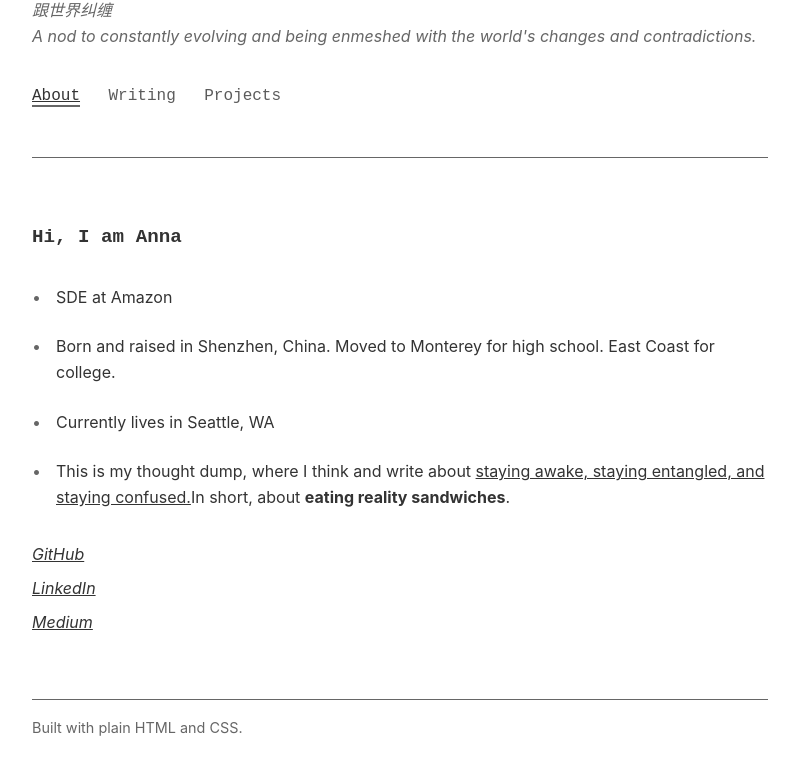
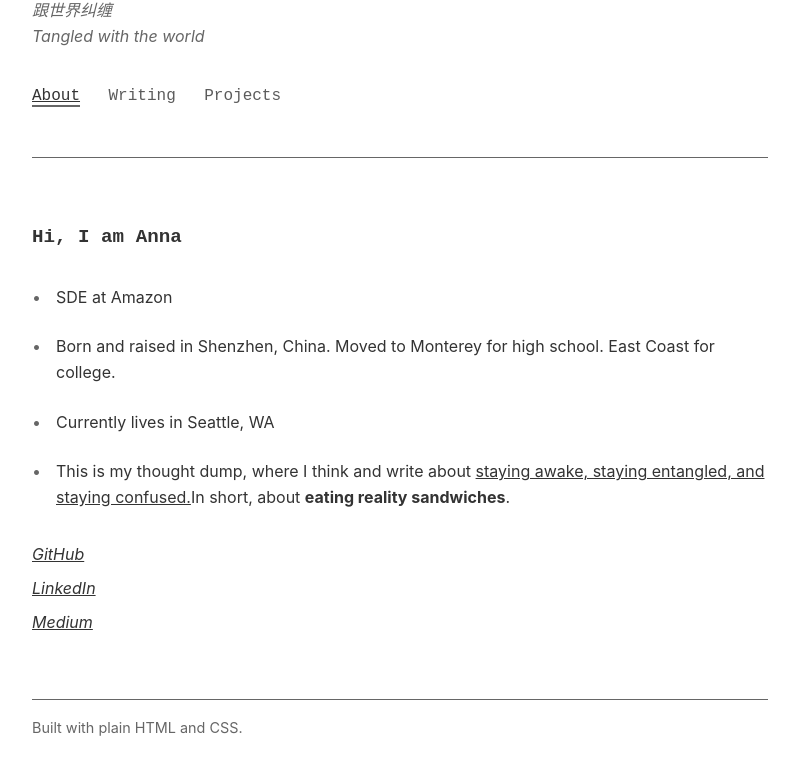
Before and after one commit to annayzhang1337/reality-sandwich, a website built with Vite: page index.html in a window 1280 px wide. Shown: the part 80-851 px from the top of the page, without its empty margins (240-1039 px from the left). Built offline with nearby package versions, Linux system fonts and the light colour scheme.

Commit message:
byline fix

```diff
--- a/index.html
+++ b/index.html
@@ -10,7 +10,7 @@
     <header>
         <h1>Reality Sandwich</h1>
         <div class="subtitle">跟世界纠缠</div>
-        <div class="subtitle">A nod to constantly evolving and being enmeshed with the world's changes and contradictions.</div>
+        <div class="subtitle">Tangled with the world</div>
         <nav>
             <a href="/" class="nav-link">About</a>
             <a href="/writing" class="nav-link">Writing</a>
```
